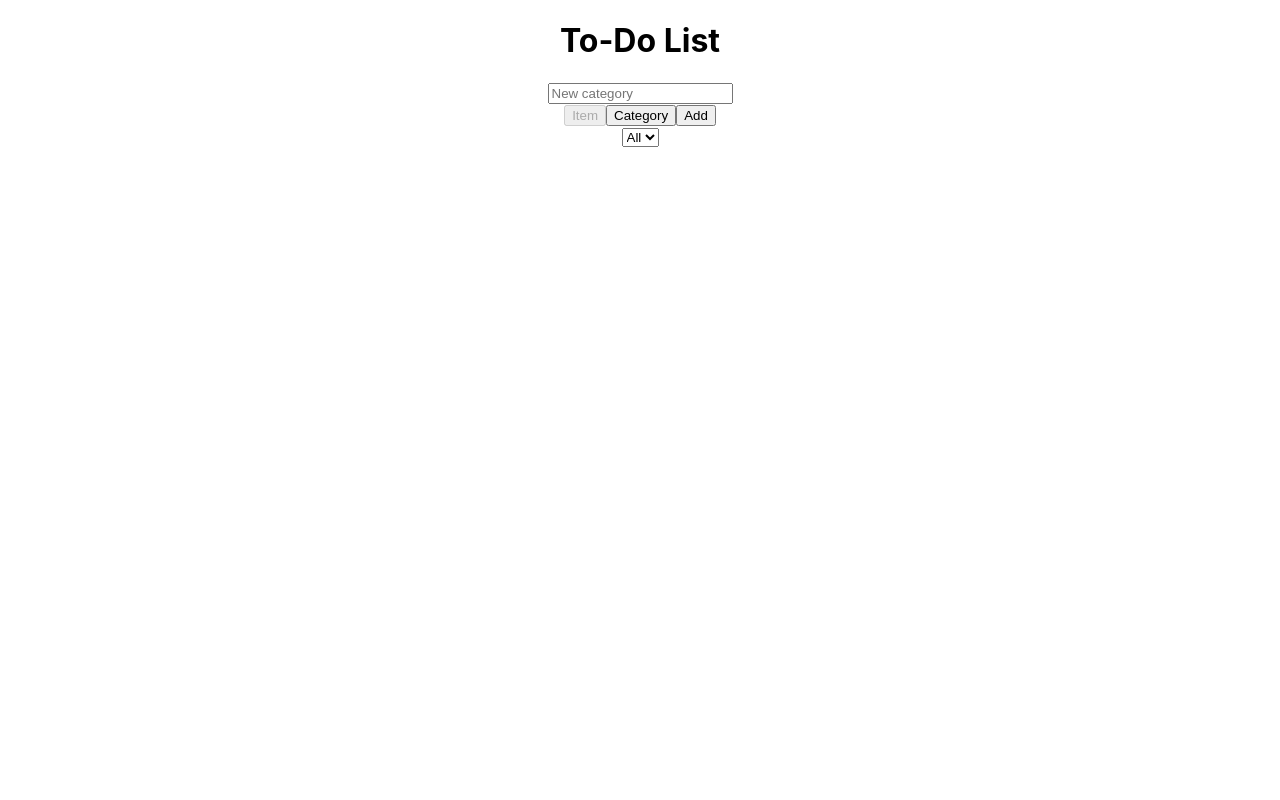
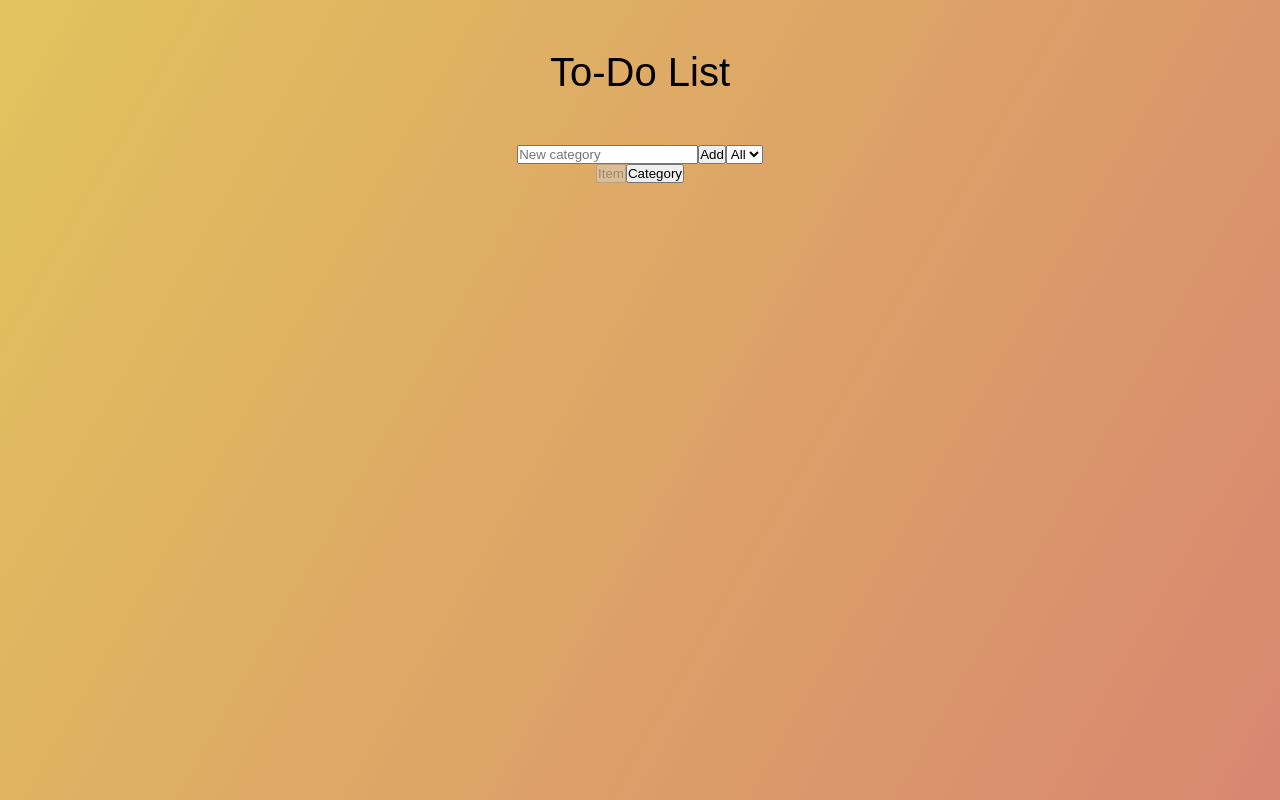
Before and after one commit to AdoDragicevic/To-do-list-React, a React (Create React App) app: page / in a window 1280 px wide. Built offline with nearby package versions, Linux system fonts and the light colour scheme.

Commit message:
Remove select as separate component, place it under Form.js

```diff
--- a/public/index.html
+++ b/public/index.html
@@ -10,21 +10,15 @@
       content="Web site created using create-react-app"
     />
     <link rel="apple-touch-icon" href="%PUBLIC_URL%/logo192.png" />
-    <!--
-      manifest.json provides metadata used when your web app is installed on a
-      user's mobile device or desktop. See https://developers.google.com/web/fundamentals/web-app-manifest/
-    -->
     <link rel="manifest" href="%PUBLIC_URL%/manifest.json" />
-    <!--
-      Notice the use of %PUBLIC_URL% in the tags above.
-      It will be replaced with the URL of the `public` folder during the build.
-      Only files inside the `public` folder can be referenced from the HTML.
 
-      Unlike "/favicon.ico" or "favicon.ico", "%PUBLIC_URL%/favicon.ico" will
-      work correctly both with client-side routing and a non-root public URL.
-      Learn how to configure a non-root public URL by running `npm run build`.
-    -->
-    <title>React App</title>
+    <link rel="preconnect" href="https://fonts.googleapis.com">
+    <link rel="preconnect" href="https://fonts.gstatic.com" crossorigin>
+    <link href="https://fonts.googleapis.com/css2?family=Quicksand:wght@300;400;500;600&display=swap" rel="stylesheet">
+
+    <link rel="stylesheet" href="https://pro.fontawesome.com/releases/v5.10.0/css/all.css" integrity="sha384-AYmEC3Yw5cVb3ZcuHtOA93w35dYTsvhLPVnYs9eStHfGJvOvKxVfELGroGkvsg+p" crossorigin="anonymous"/>
+
+    <title>To-Do List</title>
   </head>
   <body>
     <noscript>You need to enable JavaScript to run this app.</noscript>
--- a/src/Form.js
+++ b/src/Form.js
@@ -14,12 +14,17 @@
         this.setState({txt: "", target: "item"});
     };
 
-    handleChange = e => {
+    handleTxtChange = e => {
         this.setState( { [e.target.name]: e.target.value } );
     };
 
     handleClick = e => {
         this.setState({target: e.target.name});
+    };
+
+    handleSelect = e => {
+        e.preventDefault();
+        this.props.returnSelectData(e.target.value);
     };
 
     render() {
@@ -28,6 +33,7 @@
                 className="ToDo-form"
                 onSubmit={this.handleSubmit}
             >
+                <div>
                     <input
                         className="ToDo-form__input"
                         type="text"
@@ -37,8 +43,31 @@
                         placeholder={
                             `New ${this.props.isNewItemDisabled || this.state.target === "category" ? "category" : "item"}`
                         }
-                    onChange={this.handleChange}
+                        onChange={this.handleTxtChange}
                     />
+                    <input
+                        className="ToDo-form__btn-submit"
+                        type="button"
+                        value="Add"
+                        onClick={this.handleSubmit}
+                    />
+                    <select
+                        onChange={this.handleSelect}
+                        className="ToDo-select"
+                        value={this.props.options[0]}
+                    >
+                        {this.props.options.map( option => (
+                            <option
+                                className="ToDo-select__option"
+                                key={option}
+                            >
+                                {option}
+                            </option>
+                        ))}
+                    </select>
+
+                </div>
+
                 <div className="ToDo-form__btns">
                     <input
                         className="ToDo-form__btn-item"
@@ -55,12 +84,7 @@
                         value="Category"
                         onClick={this.handleClick}
                     />
-                    <input
-                        className="ToDo-form__btn-submit"
-                        type="button"
-                        value="Add"
-                        onClick={this.handleSubmit}
-                    />
+
                 </div>
             </form>
         )
--- a/src/Select.js
+++ /dev/null
@@ -1,31 +0,0 @@
-import { Component } from "react";
-import "./Select.css";
-
-class Select extends Component {
-
-    handleChange = e => {
-        e.preventDefault();
-        this.props.returnSelectData(e.target.value);
-    };
-
-    render() {
-        return(
-            <select
-                onChange={this.handleChange}
-                className="ToDo-select"
-                value={this.props.options[0]}
-            >
-                {this.props.options.map( option => (
-                    <option
-                        className="ToDo-select__option"
-                        key={option}
-                    >
-                        {option}
-                    </option>
-                ))}
-            </select>
-        )
-    }
-}
-
-export default Select;
--- a/src/ToDo.css
+++ b/src/ToDo.css
@@ -0,0 +1,5 @@
+.ToDo-title {
+    font-size: 4rem;
+    margin: 5rem;
+    font-weight: 400;
+}
--- a/src/ToDo.js
+++ b/src/ToDo.js
@@ -1,7 +1,6 @@
 import { Component } from "react";
 import "./ToDo.css";
 import Form from "./Form";
-import Select from "./Select";
 import Item from "./Item";
 import { v4 as uuidv4 } from 'uuid';
 
@@ -132,12 +131,9 @@
 
                 <Form
                     returnInputData={this.returnInputData}
+                    returnSelectData={this.returnSelectData}
+                    options={this.getCategoryNames()}
                     isNewItemDisabled={noCategories || this.state.currCategory === "All"}
-                />
-
-                <Select
-                    options={this.getCategoryNames()}
-                    returnSelectData={this.returnSelectData}
                 />
 
                 <ul className="ToDo-list">
--- a/src/index.css
+++ b/src/index.css
@@ -1,13 +1,20 @@
+* {
+  margin: 0;
+  padding: 0;
+  box-sizing: inherit;
+}
+
 body {
-  margin: 0;
-  font-family: -apple-system, BlinkMacSystemFont, 'Segoe UI', 'Roboto', 'Oxygen',
-    'Ubuntu', 'Cantarell', 'Fira Sans', 'Droid Sans', 'Helvetica Neue',
-    sans-serif;
-  -webkit-font-smoothing: antialiased;
-  -moz-osx-font-smoothing: grayscale;
+  box-sizing: border-box;
+  font-family: 'Poppins', sans-serif;
+  background-image: linear-gradient(120deg, #e2c35d, #d88771);
 }
 
 code {
-  font-family: source-code-pro, Menlo, Monaco, Consolas, 'Courier New',
-    monospace;
+  font-family: 'Quicksand', sans-serif;
 }
+
+html {
+  font-size: 62.5%; /* 1 rem = 10px */
+  height: 100vh;
+}
```
Also changed, not shown: src/Select.css (deleted). Lines whose indentation alone changed are shown as unchanged.
